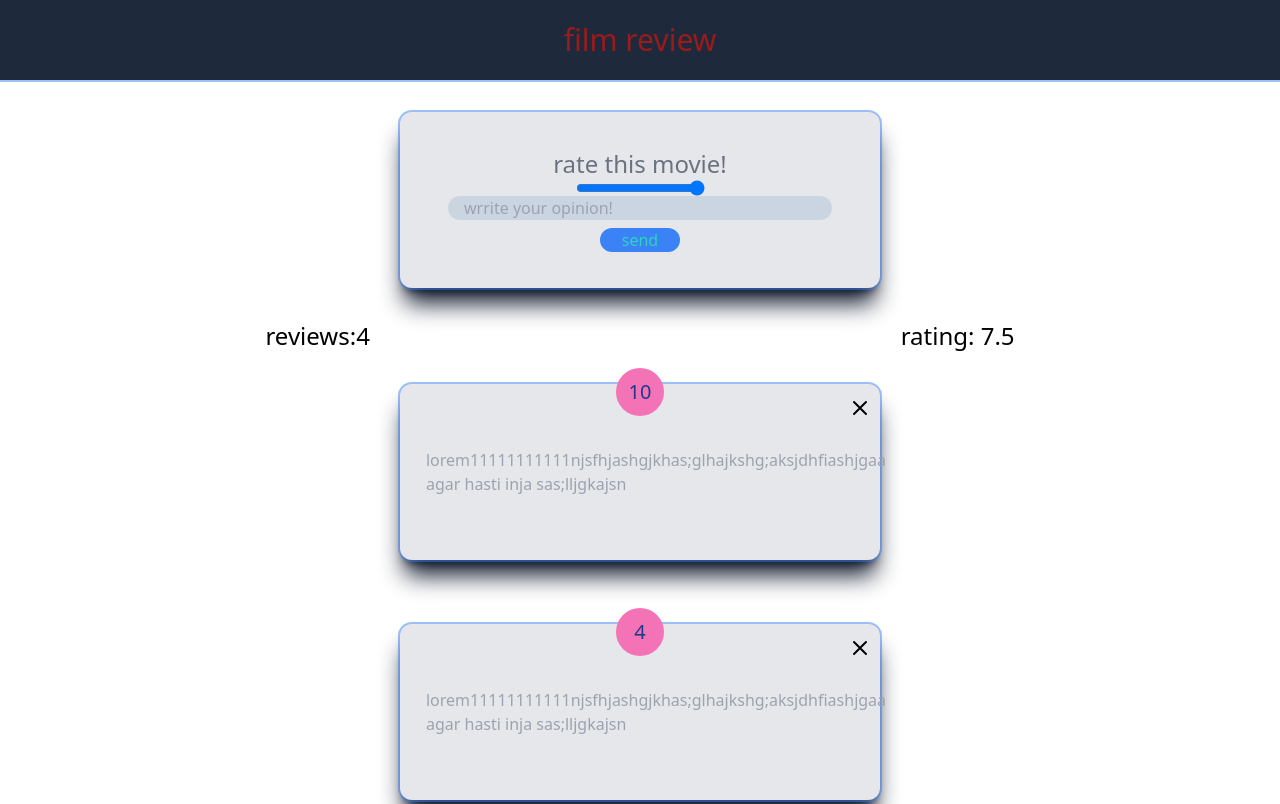
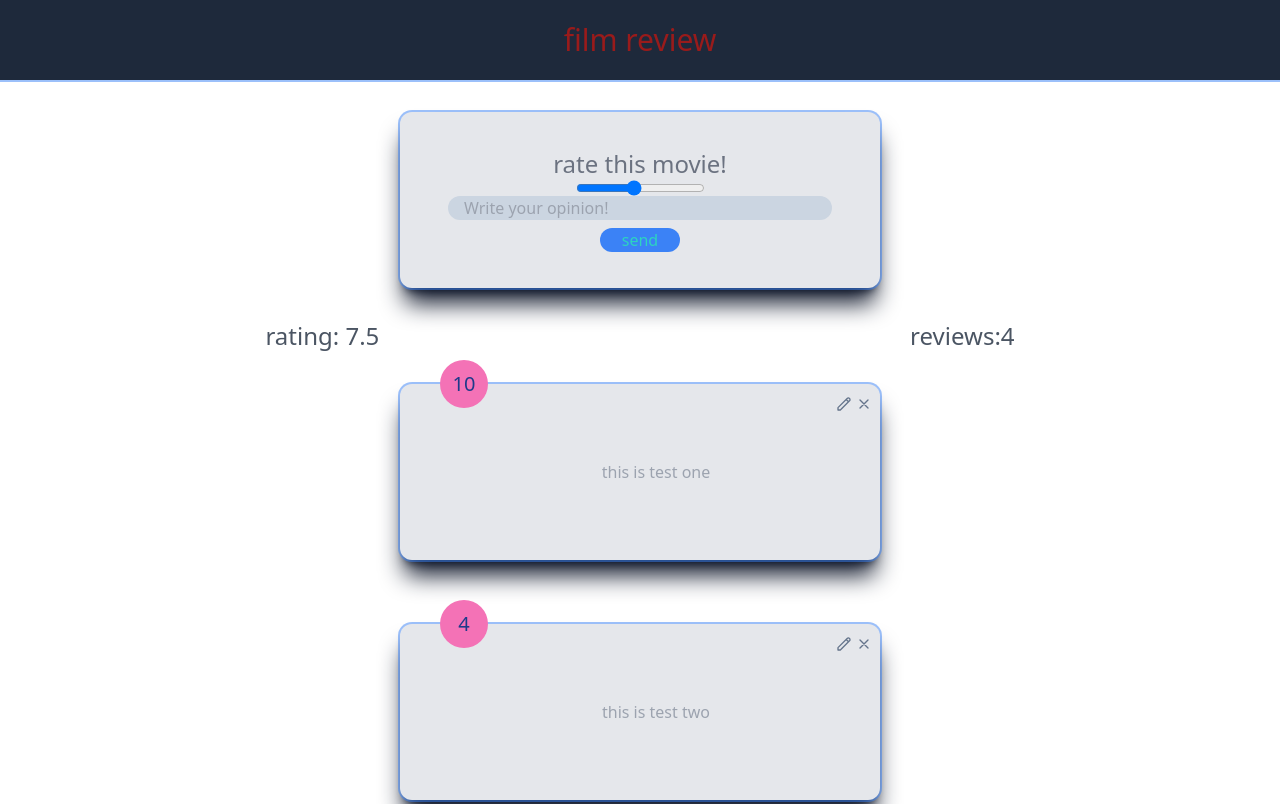
Before and after one commit to himanal/movie-review, a React (Create React App) app: page / in a window 1280 px wide. Shown: the top 804 px of the page. Built offline with nearby package versions, Linux system fonts and the light colour scheme.

Commit message:
change card style and debug EditFeedback

```diff
--- a/src/component/FeedbackForm.jsx
+++ b/src/component/FeedbackForm.jsx
@@ -1,4 +1,4 @@
-import React, { useState } from 'react'
+import React, { useEffect, useState } from 'react'
 import RatingSelect from './RatingSelect'
 import Card from './shard/card'
 import { useContext } from 'react'
@@ -9,7 +9,16 @@ function FeedbackForm({handleAdd}) {
     const [message, setMessage]= useState('')
     const [rate, setRating]= useState('')
 
-    const {addNewFeedback } = useContext(FeedbackContext)
+    const {addNewFeedback ,EditFeedback } = useContext(FeedbackContext)
+
+    useEffect(()=>{
+        if(EditFeedback.edit===true){
+
+            settext(EditFeedback.item.text)
+            setRating(EditFeedback.item.rate)
+        }
+    },[EditFeedback])
+
     const handleClick = (e)=>{
         if(text === ''){
             setMessage('')
@@ -44,7 +53,7 @@ function FeedbackForm({handleAdd}) {
             </h3>
             <RatingSelect select={(e)=>setRating(e) } />
             {message &&<h2 className='text-red-800 text-xl' >{message}</h2>}
-            <input type="text" onChange={handleClick}  className=' bg-slate-300 w-96 rounded-xl  pl-4 text-blue-500  hover:bg-slate-100' placeholder='wrrite your opinion!' />
+            <input type="text" onChange={handleClick}  className=' bg-slate-300 w-96 rounded-xl  pl-4 text-blue-500  hover:bg-slate-100'value={text} placeholder="Write your opinion!"/>
             <button type='submit' className='bg-blue-500 w-20 mt-2 rounded-xl text-teal-400 '>send</button>
         </form>
     </Card>
--- a/src/component/FeedbackItem.jsx
+++ b/src/component/FeedbackItem.jsx
@@ -4,16 +4,23 @@ import Card from './shard/card'
 
 function FeedbackItem({feedback  }) {
 
-const { deleteFeedback} = useContext(FeedbackContext)
+const { deleteFeedback , EditText} = useContext(FeedbackContext)
+
+
   return (
 
     <Card  >
-        <div className=" text-xl w-12 flex items-center justify-center h-12 text-blue-900 bg-pink-400 absolute -top-4  rounded-full ">{feedback.rate}</div>
+        <div className=" text-xl w-12 flex items-center justify-center h-12 text-blue-900 bg-pink-400 absolute -top-6 left-10 rounded-full ">{feedback.rate}</div>
         <div className=" text-m  pl-8 flex items-center justify-center  text-gray-400  "> {feedback.text}</div>
         <button onClick={()=>deleteFeedback(feedback.id)}>
-        <svg xmlns="http://www.w3.org/2000/svg" class="h-6 w-6 hover:text-red-400 absolute top-3 right-2" fill="none" viewBox="0 0 24 24" stroke="currentColor" stroke-width="2" >
+        <svg xmlns="http://www.w3.org/2000/svg" class="h-4 w-4 hover:text-red-400 text-slate-500 absolute top-3 right-2" fill="none" viewBox="0 0 24 24" stroke="currentColor" stroke-width="2" >
         <path stroke-linecap="round" stroke-linejoin="round" d="M6 18L18 6M6 6l12 12"  />
         </svg >
+        </button>
+        <button onClick={()=>EditText(feedback)}>
+        <svg xmlns="http://www.w3.org/2000/svg" class="h-4 w-4 hover:text-red-400 text-slate-500 absolute top-3 right-7" fill="none" viewBox="0 0 24 24" stroke="currentColor" stroke-width="2">
+         <path stroke-linecap="round" stroke-linejoin="round" d="M15.232 5.232l3.536 3.536m-2.036-5.036a2.5 2.5 0 113.536 3.536L6.5 21.036H3v-3.572L16.732 3.732z" />
+        </svg>
         </button>
     </Card>
   )
--- a/src/component/FeedbackStatus.jsx
+++ b/src/component/FeedbackStatus.jsx
@@ -11,8 +11,10 @@ function FeedbackStatus() {
   rating =parseFloat(rating).toFixed(1)
   return (
     <div className='flex justify-around w-full'>
-        <h3 className='text-2xl'>{feedback.length === 1 ? "review" : "reviews"}:{review} </h3>
-        <h3 className='text-2xl'>rating: {isNaN(rating) ? 0 :  rating} </h3>
+        <h3 className='text-2xl text-gray-600 '>
+         rating:  {isNaN(rating) ? 0 :  rating}
+           </h3>
+        <h3 className='text-2xl text-gray-600'>{feedback.length === 1 ? "review" : "reviews"}:{review} </h3>
     </div>
   )
 }
--- a/src/component/RatingSelect.jsx
+++ b/src/component/RatingSelect.jsx
@@ -1,7 +1,14 @@
-import React, {  useState } from 'react'
+import React, {  useContext, useEffect, useState } from 'react'
+import FeedbackContext from '../context/Feedbackcontext'
 
 const RatingSelect = ({select}) => {
     const [selected, setSelected]=useState()
+    const {EditFeedback}= useContext(FeedbackContext)
+
+    useEffect(()=>{
+        setSelected(EditFeedback.item.rate)
+    },[EditFeedback])
+
 
 
     const handleChange=(e)=>{
@@ -13,8 +20,8 @@ const RatingSelect = ({select}) => {
   return (
 
        <div className='flex flex-col justify-center items-center'>
-           <input type="range" name='rating' id='rateVloume' min={1} max={10.0} onChange={handleChange} />
-           <label htmlFor="rateVloume" className='text-2xl text-red-400'>{selected}</label>
+           <input type="range" name='rating' id='rateVloume' value={selected ? selected : 5}   min={1} max={10.0} onChange={handleChange} />
+           <label htmlFor="rateVloume" className='text-2xl text-red-400'>{selected }</label>
 
        </div>
   )
--- a/src/component/database/Database.js
+++ b/src/component/database/Database.js
@@ -5,22 +5,22 @@ const Database =
   {
     id:1,
     rate:10,
-    text:'lorem11111111111njsfhjashgjkhas;glhajkshg;aksjdhfiashjgaa agar hasti inja sas;lljgkajsn',
+    text:'this is test one',
   },
   {
     id:2,
     rate:4,
-    text:'lorem11111111111njsfhjashgjkhas;glhajkshg;aksjdhfiashjgaa agar hasti inja sas;lljgkajsn',
+    text:'this is test two',
   },
   {
     id:3,
     rate:7,
-    text:'lorem11111111111njsfhjashgjkhas;glhajkshg;aksjdhfiashjgaa agar hasti inja sas;lljgkajsn',
+    text:'this is test three',
   },
   {
     id:4,
     rate:9,
-    text:'lorem11111111111njsfhjashgjkhas;glhajkshg;aksjdhfiashjgaa agar hasti inja sas;lljgkajsn',
+    text:'this is test four',
   },
 ]
 
--- a/src/context/Feedbackcontext.js
+++ b/src/context/Feedbackcontext.js
@@ -5,6 +5,10 @@ import { v4 as uuidv4 } from 'uuid';
 const FeedbackContext= createContext()
 export const FeedbackProvider=({children})=>{
     const [ feedback , setfeedback]= useState(Database)
+    const [ EditFeedback, setEditFeedback]= useState({
+        item:{},
+        edit:false
+    })
 
       const deleteFeedback =(id)=>{
         if(window.confirm('are you sure')){
@@ -17,11 +21,17 @@ export const FeedbackProvider=({children})=>{
       const addNewFeedback =(e)=>{
         e.id=uuidv4()
         setfeedback([e, ...feedback])
-        console.log(e)
+
        }
 
+       const EditText = (item)=>{
+           setEditFeedback({
+               item,
+               edit:true
+           })
+       }
 
-   return<FeedbackContext.Provider value={{feedback ,deleteFeedback ,addNewFeedback}} >
+   return<FeedbackContext.Provider value={{feedback ,deleteFeedback ,addNewFeedback,EditText , EditFeedback}} >
         {children}
     </FeedbackContext.Provider>
 
```
